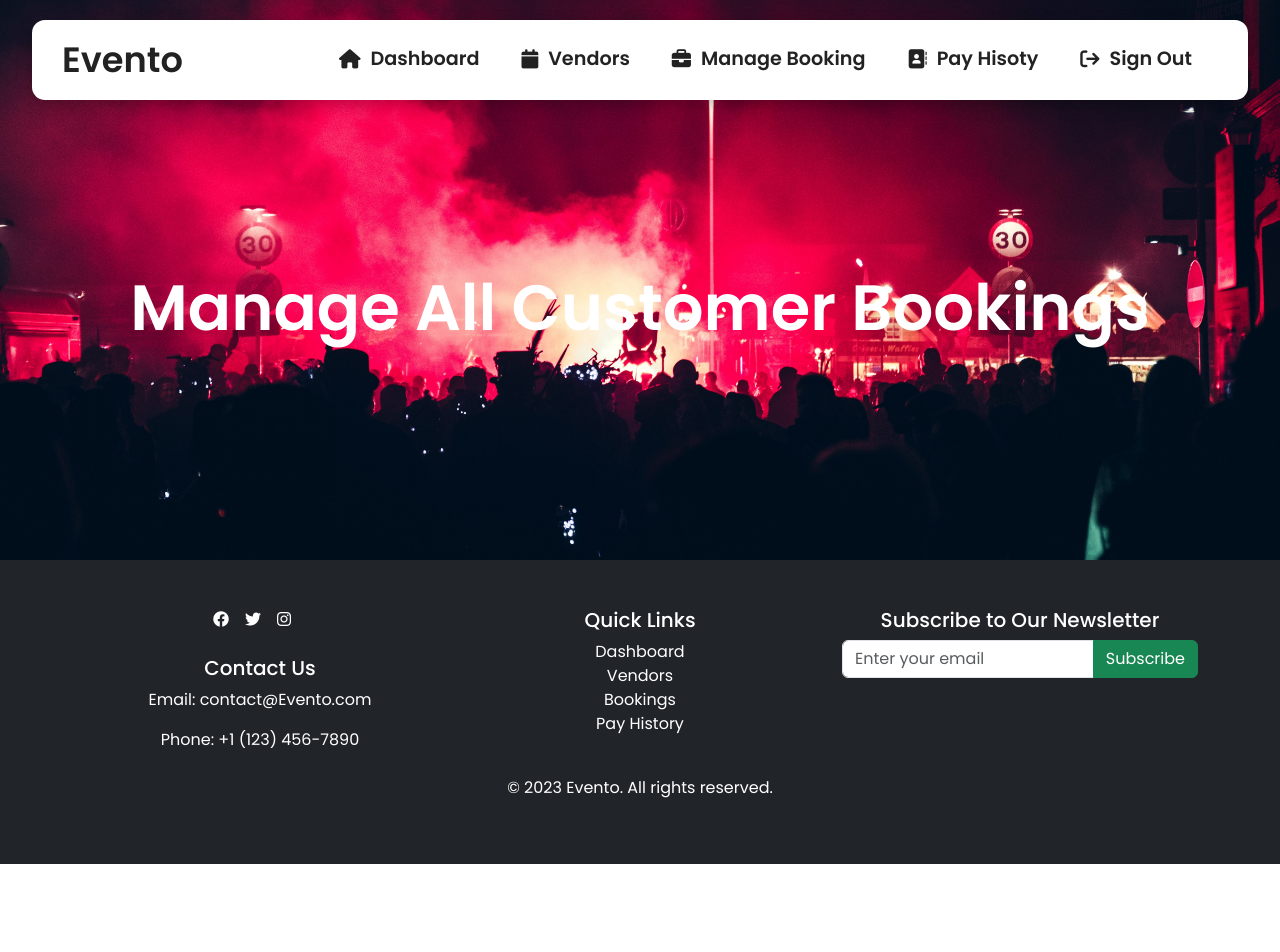
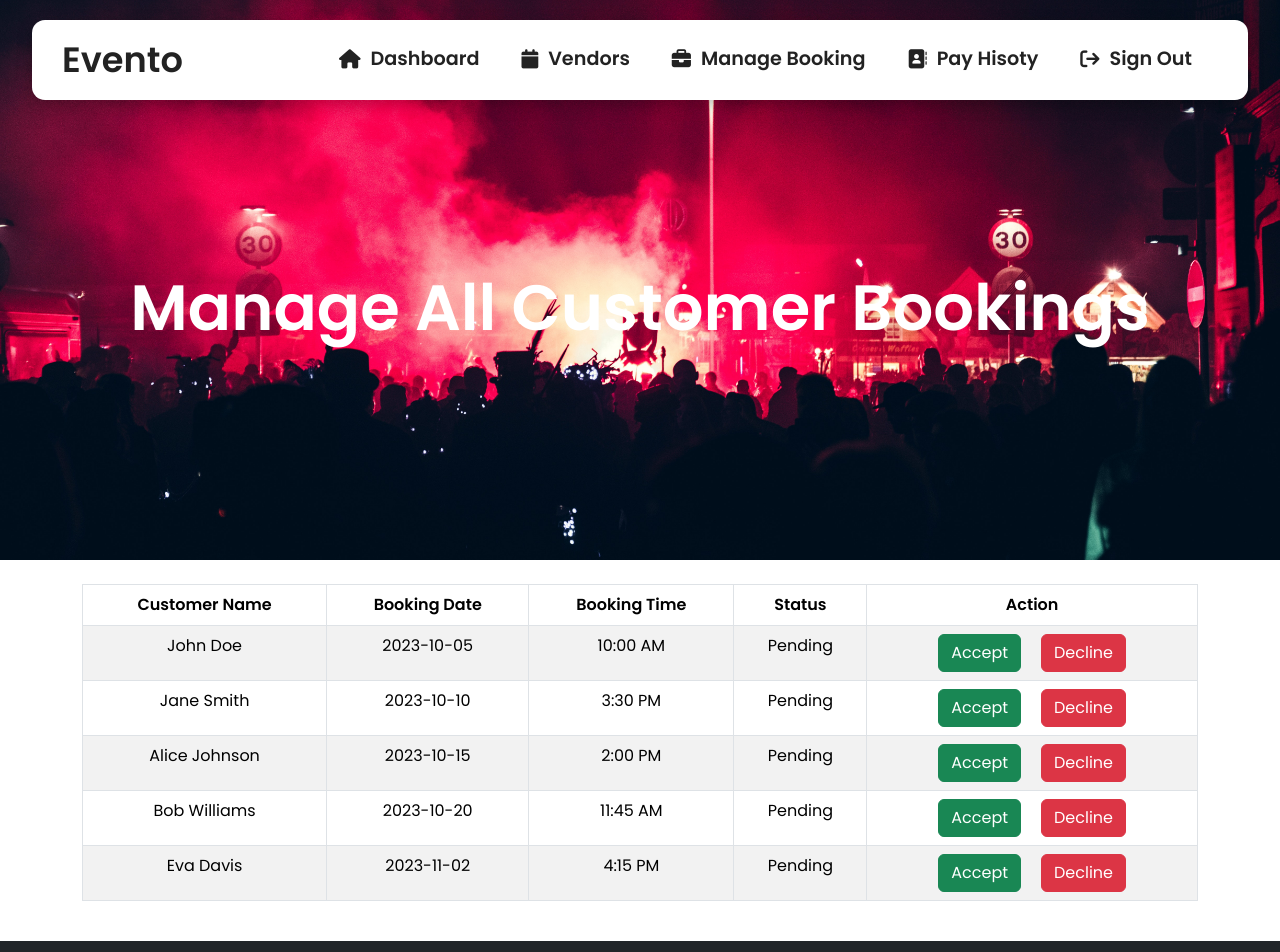
Before and after one commit to MalshiHimangana/Evento-Dashboard, a React (Create React App) app: page /Booking in a window 1280 px wide. Shown: the top 952 px of the page. Before the commit the page ends 864 px from the top, so only its background shows below. Built offline with nearby package versions, Linux system fonts and the light colour scheme.

Commit message:
add booking page

```diff
--- /dev/null
+++ b/src/Pages/Booking.css
@@ -0,0 +1,8 @@
+/* Add custom CSS to create margin between buttons */
+.accept-button {
+    margin-right: 10px;
+  }
+
+  .decline-button {
+    margin-left: 10px;
+  }
--- a/src/Pages/Booking.js
+++ b/src/Pages/Booking.js
@@ -1,21 +1,91 @@
-import React from 'react'
-import Footer from '../Components/Footer'
-import Hero from '../Components/Hero'
-import BookingImg from '../Assets/Bookings.jpg'
-import Navbar from '../Components/Navbar'
+import React from 'react';
+import Footer from '../Components/Footer';
+import Hero from '../Components/Hero';
+import BookingImg from '../Assets/Bookings.jpg';
+import Navbar from '../Components/Navbar';
+import './Booking.css'
 
 function Booking() {
+  //Dummy Data
+  const bookingData = [
+    {
+      customerName: 'John Doe',
+      bookingDate: '2023-10-05',
+      bookingTime: '10:00 AM',
+      status: 'Pending',
+    },
+    {
+      customerName: 'Jane Smith',
+      bookingDate: '2023-10-10',
+      bookingTime: '3:30 PM',
+      status: 'Pending',
+    },
+    {
+      customerName: 'Alice Johnson',
+      bookingDate: '2023-10-15',
+      bookingTime: '2:00 PM',
+      status: 'Pending',
+    },
+    {
+      customerName: 'Bob Williams',
+      bookingDate: '2023-10-20',
+      bookingTime: '11:45 AM',
+      status: 'Pending',
+    },
+    {
+      customerName: 'Eva Davis',
+      bookingDate: '2023-11-02',
+      bookingTime: '4:15 PM',
+      status: 'Pending',
+    },
+    // Add more data as needed
+  ];
+
   return (
-   <>
-   <Navbar/>
-    <Hero
-    cName = "hero-other"
-    heroImg = {BookingImg}
-    title = "Manage All Customer Bookings"
-    />
-    <Footer/>
-   </>
-  )
+    <>
+      <Navbar />
+      <Hero
+        cName="hero-other"
+        heroImg={BookingImg}
+        title="Manage All Customer Bookings"
+      />
+      <div className="container mt-4 mb-4">
+        <div className="row">
+          <div className="col-md-12">
+            <div className="table-responsive">
+              <table className="table table-striped table-bordered table-hover">
+                <thead>
+                  <tr>
+                    <th>Customer Name</th>
+                    <th>Booking Date</th>
+                    <th>Booking Time</th>
+                    <th>Status</th>
+                    <th>Action</th>
+                  </tr>
+                </thead>
+                <tbody>
+                  {bookingData.map((booking, index) => (
+                    <tr key={index}>
+                      <td>{booking.customerName}</td>
+                      <td>{booking.bookingDate}</td>
+                      <td>{booking.bookingTime}</td>
+                      <td>{booking.status}</td>
+                      <td>
+                        <button className="btn btn-success accept-button  mr-2">Accept</button>
+                        <button className="btn btn-danger decline-button ml-2">Decline</button>
+                     </td>
+
+                    </tr>
+                  ))}
+                </tbody>
+              </table>
+            </div>
+          </div>
+        </div>
+      </div>
+      <Footer />
+    </>
+  );
 }
 
-export default Booking
+export default Booking;
--- a/src/Pages/PayHistory.js
+++ b/src/Pages/PayHistory.js
@@ -44,7 +44,7 @@ function PayHistory() {
     <>
       <Navbar />
       <Hero cName="hero-other" heroImg={payHistoryImg} title="Pay History Of Customers" />
-      <div className="container">
+      <div className="container mt-4 mb-4">
         <div className="row">
           <div className="col-md-12">
             <div className="table-responsive">
```
